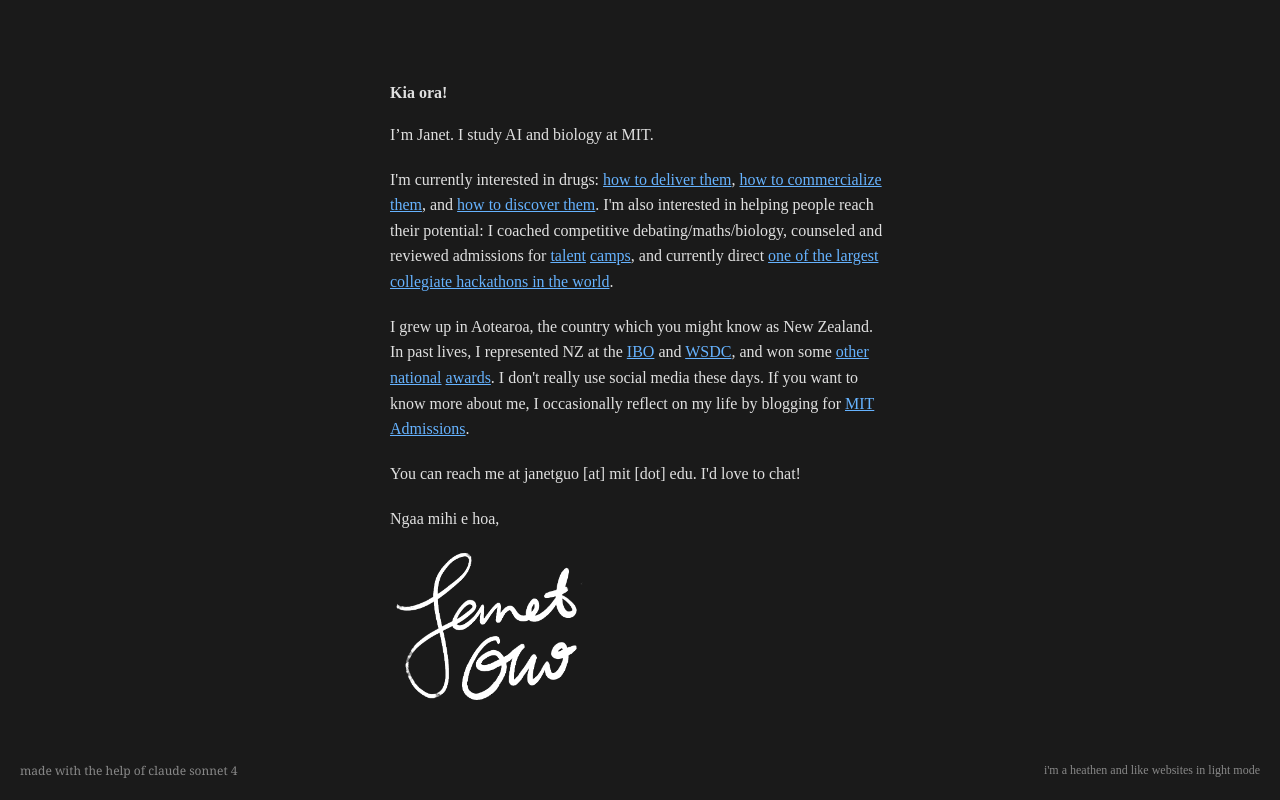
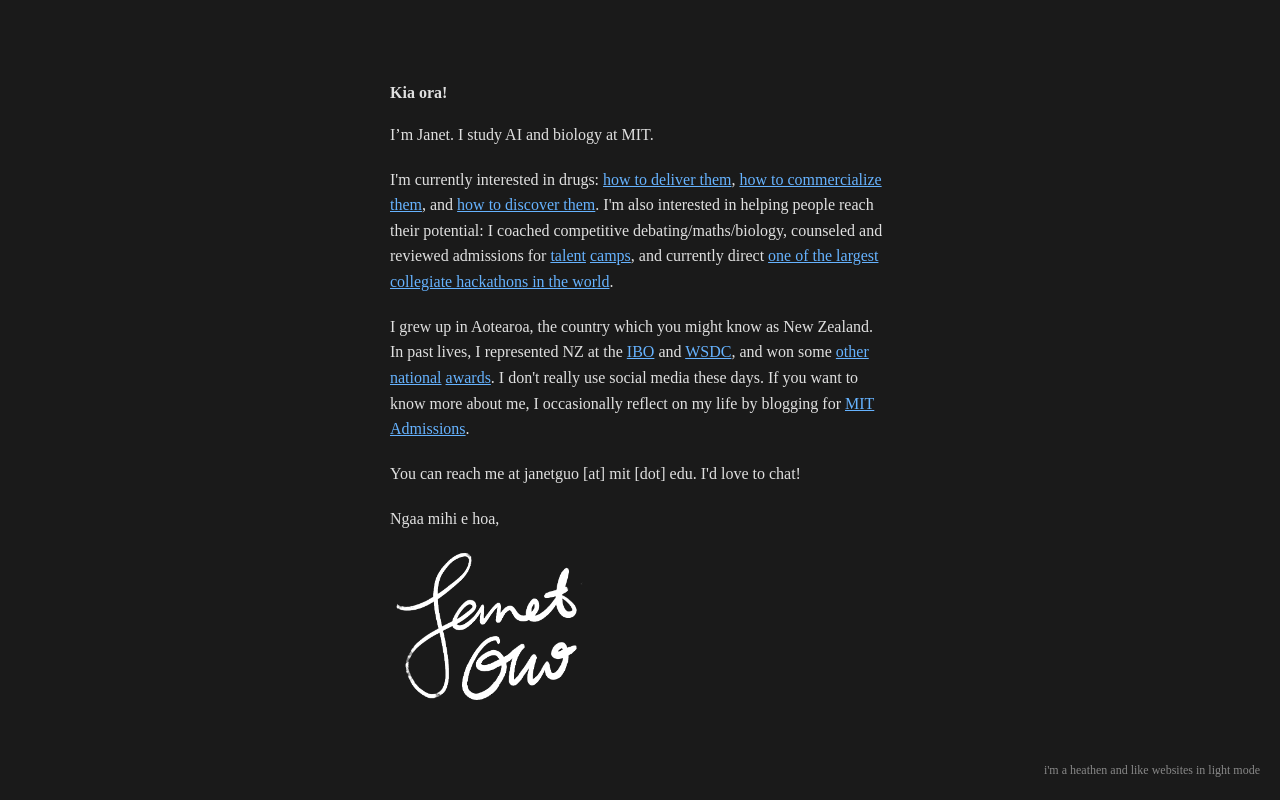
Before and after one commit to janetguo/janetguo.github.io, a plain HTML site: page index.html in a window 1280 px wide. Drawn offline with Linux system fonts and the light colour scheme.

Commit message:
fix footer

```diff
--- a/index.html
+++ b/index.html
@@ -29,10 +29,6 @@
         <span id="toggle-text">i'm a heathen and like websites in light mode</span>
     </div>
 
-    <div class="credit">
-        made with the help of claude sonnet 4
-    </div>
-
     <script>
         const body = document.body;
         const toggleText = document.getElementById('toggle-text');
--- a/style.css
+++ b/style.css
@@ -64,16 +64,6 @@ a:hover {
     color: #bbb;
 }
 
-.credit {
-    position: fixed;
-    bottom: 20px;
-    left: 20px;
-    font-family: Georgia, serif;
-    font-size: 12px;
-    color: #888;
-    transition: color 0.3s ease;
-}
-
 /* Light mode */
 body.light-mode {
     background-color: #ffffff;
```
